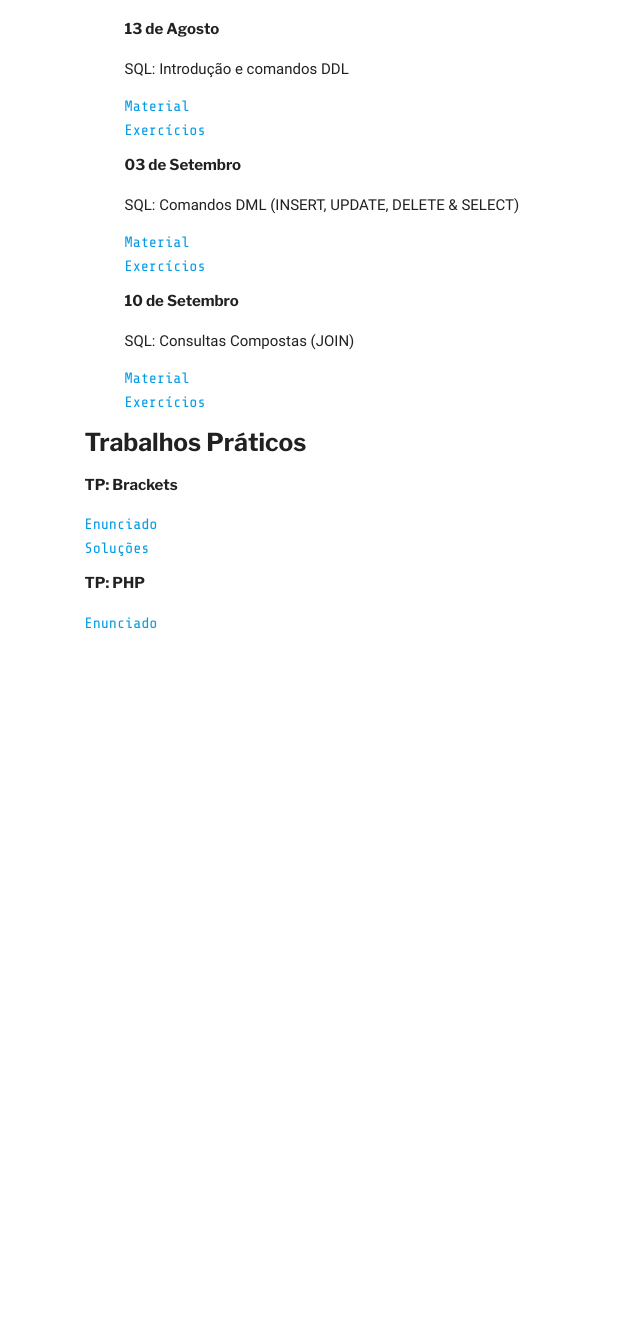
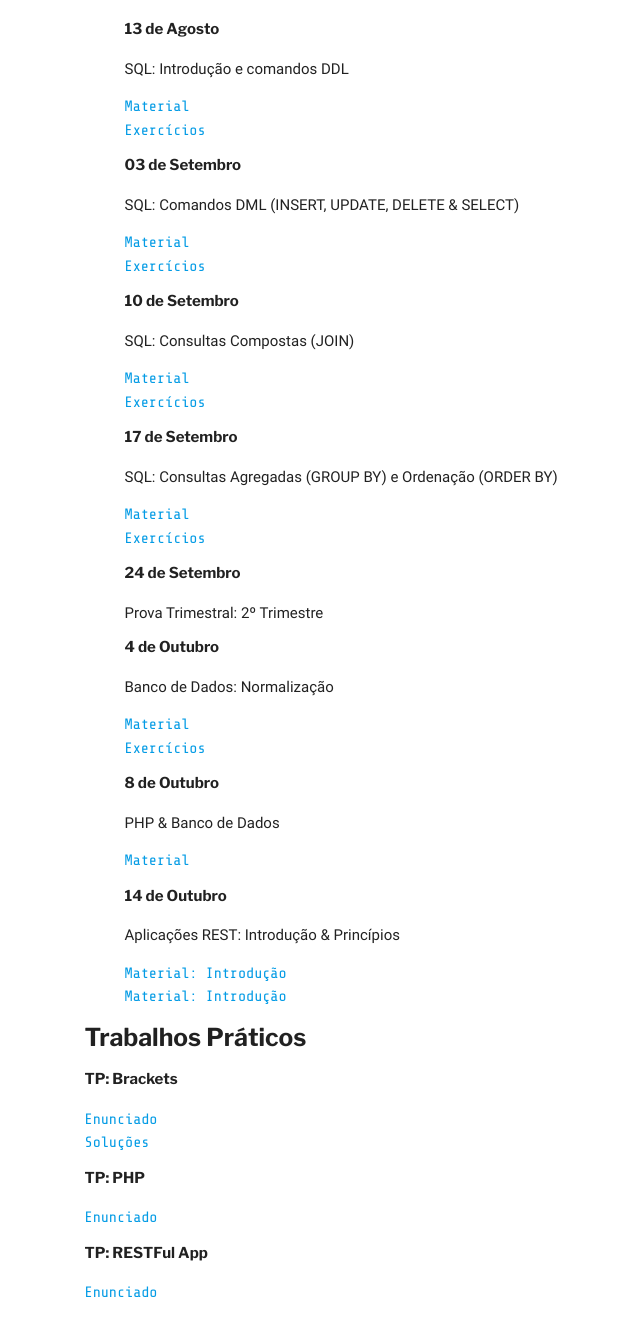
Before and after one commit to COLTEC-DAW/coltec-daw.github.io, a Jekyll site: the page built from classes.html, in a window 1280 px wide and 1400 px high, scrolled down 2904 px. Shown: the top 1336 px of the window, without its empty margins (184-824 px from the left). Built offline with Jekyll 4.4.1, drawn with Linux system fonts in a browser that asks for light colours; some web fonts are replaced; before the commit the page ends 3634 px from its top, so only the background shows below that.

Commit message:
Updated classes page

```diff
--- a/classes.html
+++ b/classes.html
@@ -171,6 +171,41 @@ layout: default
             <li><a href="https://github.com/COLTEC-DAW/E10-Banco-de-dados#realizando-consultas-no-sgbd">Exercícios</a></li>
         </ul>
     </dd>
+    <dd>
+        <h6>17 de Setembro</h6>
+        <p>SQL: Consultas Agregadas (GROUP BY) e Ordenação (ORDER BY)</p>
+        <ul>
+            <li><a href="https://jemaf.gitbooks.io/daw/database/sql-join.html">Material</a></li>
+            <li><a href="https://github.com/COLTEC-DAW/E10-Banco-de-dados#realizando-consultas-no-sgbd">Exercícios</a></li>
+        </ul>
+    </dd>
+    <dd>
+        <h6>24 de Setembro</h6>
+        <p>Prova Trimestral: 2º Trimestre</p>
+    </dd>
+    <dd>
+        <h6>4 de Outubro</h6>
+        <p>Banco de Dados: Normalização</p>
+        <ul>
+            <li><a href="https://jemaf.gitbooks.io/daw/">Material</a></li>
+            <li><a href="https://github.com/COLTEC-DAW/E10-Banco-de-dados#realizando-consultas-no-sgbd">Exercícios</a></li>
+        </ul>
+    </dd>
+    <dd>
+        <h6>8 de Outubro</h6>
+        <p>PHP &amp; Banco de Dados</p>
+        <ul>
+            <li><a href="https://jemaf.gitbooks.io/daw/">Material</a></li>
+        </ul>
+    </dd>
+    <dd>
+        <h6>14 de Outubro</h6>
+        <p>Aplicações REST: Introdução &amp; Princípios</p>
+        <ul>
+            <li><a href="https://coltec-daw.github.io/Aula-12-Aplicacoes-REST/Introdu%C3%A7%C3%A3o/REST.pdf">Material: Introdução</a></li>
+            <li><a href="https://coltec-daw.github.io/Aula-12-Aplicacoes-REST/Introdu%C3%A7%C3%A3o/xml_json/index.html">Material: Introdução</a></li>
+        </ul>
+    </dd>
 </dl>
 
 <h5>Trabalhos Práticos</h5>
@@ -185,3 +220,8 @@ layout: default
 <ul>
     <li><a href="https://github.com/COLTEC-DAW/TP-PHP/tree/2018">Enunciado</a></li>
 </ul>
+
+<h6>TP: RESTFul App</h6>
+<ul>
+    <li><a href="https://github.com/COLTEC-DAW/TP-RESTFul-App/tree/2018">Enunciado</a></li>
+</ul>
```
